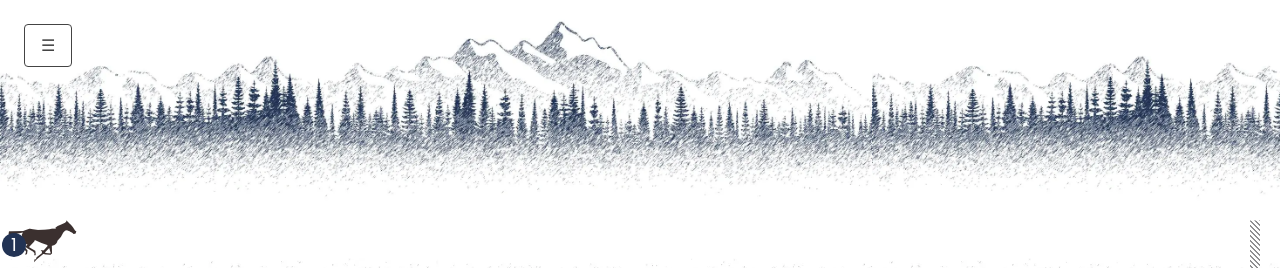
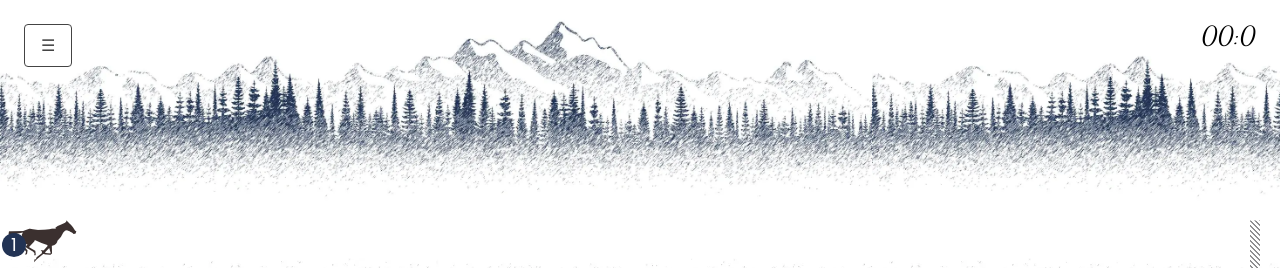
Before and after one commit to kaplanark/horse-race, a Vue app: page /race-track in a window 1280 px wide. Shown: the top 268 px of the page. Built offline with nearby package versions, Linux system fonts and the light colour scheme.

Commit message:
added timer for race

```diff
--- a/src/main.scss
+++ b/src/main.scss
@@ -65,6 +65,17 @@ code {
 .text-light {
 	color: var(--color-white);
 }
+.timer {
+	font-size: 26px;
+	font-family: var(--font-secondary);
+	display: flex;
+	justify-content: center;
+	align-items: center;
+	&::before {
+		display: block;
+		content: "00:";
+	}
+}
 
 @keyframes gallop {
 	from {
--- a/src/views/RaceTrack.vue
+++ b/src/views/RaceTrack.vue
@@ -12,10 +12,11 @@ import SettingDrawer from '@components/SettingDrawer.vue';
 const raceStore = useRaceStore();
 
 const isSettingDrawer = ref(false);
+const raceTimer = ref(0);
 
 const startRaceFunction = () => {
 	raceStore.setRaceStatus('started');
-
+	raceTimer.value = 0;
 	const speedInterval = setInterval(() => {
 		raceStore.getHorses.map(horse => {
 			horse.speed = Math.floor(Math.random() * (40 - 20) + 20);
@@ -27,6 +28,8 @@ const startRaceFunction = () => {
 			raceStore.setRaceStatus('finished');
 			clearInterval(speedInterval)
 		};
+
+		raceTimer.value++;
 	}, 1000);
 
 	const travelledDistanceInterval = setInterval(() => {
@@ -64,6 +67,7 @@ const horses = computed(() => raceStore.getHorses);
 			<Teleport to="body">
 				<SettingDrawer v-model:hidden="isSettingDrawer"></SettingDrawer>
 			</Teleport>
+			<div class="timer">{{ raceTimer }}</div>
 		</div>
 		<div class="race-area__content">
 			<template v-for="horse in horses" :key="horse.lane">
@@ -94,6 +98,9 @@ const horses = computed(() => raceStore.getHorses);
 		background-size: contain;
 		background-repeat: repeat;
 		padding: 24px;
+		display: flex;
+		align-items: flex-start;
+		justify-content: space-between;
 	}
 
 	&__content {
```
Also changed, not shown: 2 other files (tests, documents, lock files or other folders).
